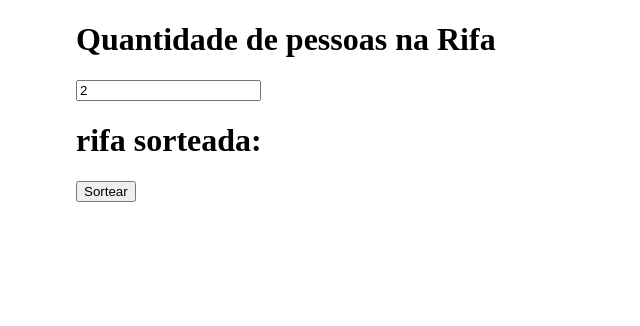
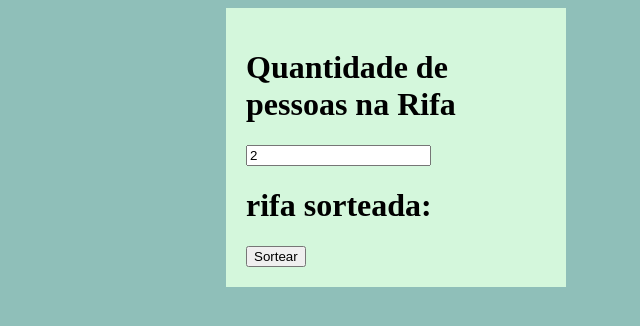
Before and after one commit to Jops-Garcia/WEBLittleProjects, a plain HTML site: page modulo12/index.html in a window 1280 px wide. Shown: the whole page, without its empty margins (244-884 px from the left). Drawn offline with Linux system fonts and the light colour scheme.

Commit message:
Add files via upload

```diff
--- a/modulo12/index.html
+++ b/modulo12/index.html
@@ -21,16 +21,20 @@
     </script>
     <style type="text/css">
         body{
-        max-width: 50%;
+            background-color: #8fbfb9;
+        }
+       .content{
+        max-width: 300px;
         margin: auto;
-        padding: auto;
-        }
+        background-color: #d4f7dc;
+        padding: 20px;
+}
     </style>
 </head>
 <body>
-    <div id="content">
+    <div class="content">
         <h1>Quantidade de pessoas na Rifa</h1>
-        <input type="number" id="num" name="Quantidade de pessoas na Rifa" min="2" value="2">
+        <input type="number" id="num" name="qtd" min="2" value="2">
         <h1>rifa sorteada: <span id="numero"></h1></h1>
         <button onclick="sortear()">Sortear</button>
      </div>
```
